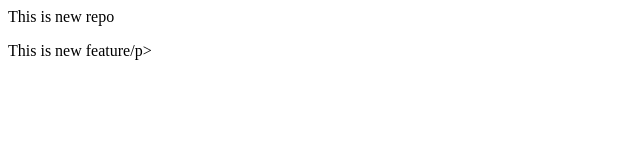
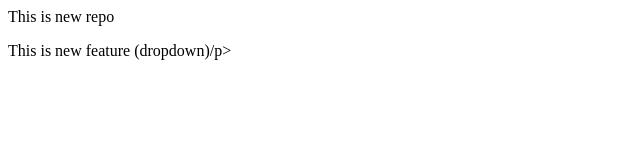
Before and after one commit to Jaisheesh-2006/LocalTutRepo, a plain HTML site: page index.html in a window 1280 px wide. Shown: the full height of the page, 0-640 px from the left. Drawn offline with Linux system fonts and the light colour scheme.

Commit message:
Add dropdown

```diff
--- a/index.html
+++ b/index.html
@@ -1,2 +1,2 @@
 <p>This is new repo</p>
-<p>This is new feature/p>
+<p>This is new feature (dropdown)/p>
```
